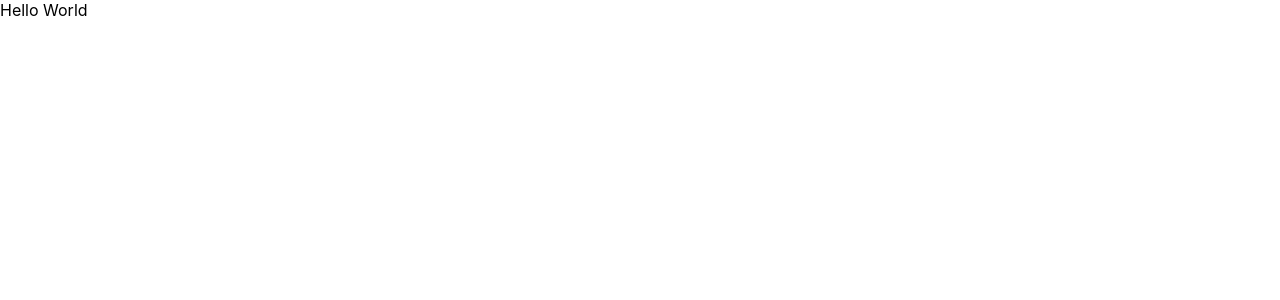
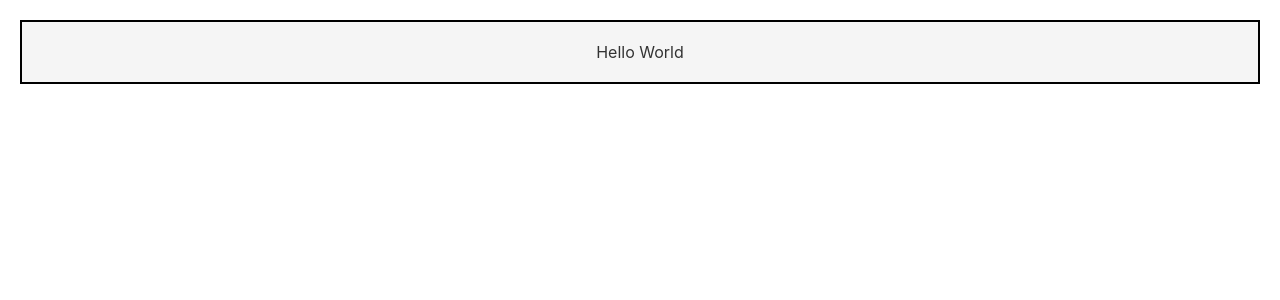
Before and after one commit to worlderland/reactapp_medium, a React (Create React App) app: page / in a window 1280 px wide. Shown: the top 300 px of the page. Built offline with nearby package versions, Linux system fonts and the light colour scheme.

Commit message:
End of part 1

```diff
--- /dev/null
+++ b/src/App.css
@@ -0,0 +1,8 @@
+.App {
+  border: 2px solid black;
+  text-align: center;
+  background: #f5f5f5;
+  color: #333;
+  margin: 20px;
+  padding: 20px;
+}
--- a/src/App.js
+++ b/src/App.js
@@ -1,4 +1,5 @@
 import React from 'react';
+import './App.css';
 
 const App = () => {
   return (
--- a/src/index.js
+++ b/src/index.js
@@ -5,10 +5,7 @@ import App from './App';
 import reportWebVitals from './reportWebVitals';
 
 ReactDOM.render(
-  <React.StrictMode>
-    <App />
-  </React.StrictMode>,
-  document.getElementById('root')
+  <App />, document.getElementById('root')
 );
 
 // If you want to start measuring performance in your app, pass a function
```
